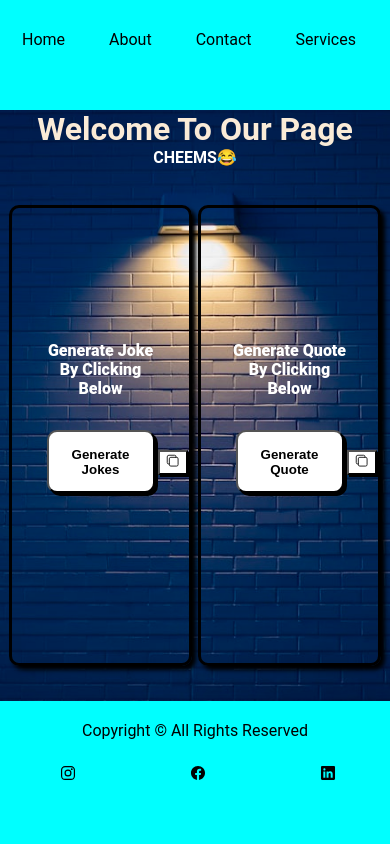
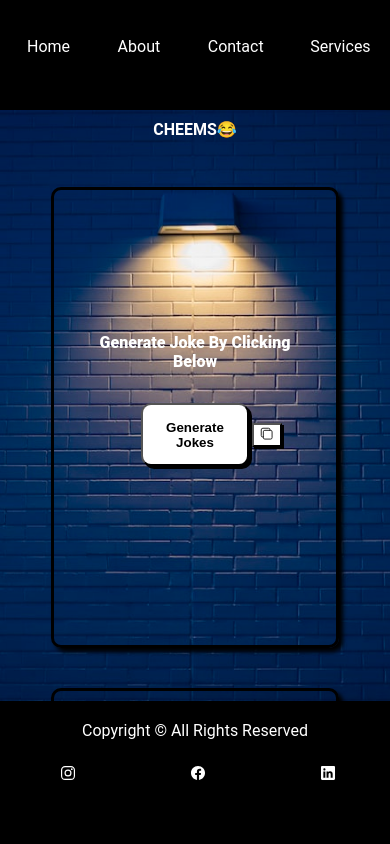
Before and after one commit to AdiCode69/jokeQuote, a plain HTML site: page index.html in a window 390 px wide. Drawn offline with nearby package versions, Linux system fonts and the light colour scheme; no server answers; a web font is replaced by a local one.

Commit message:
Add files via upload

```diff
--- a/style.css
+++ b/style.css
@@ -97,7 +97,6 @@ img {
     color: white;
     background-color: black;
     box-shadow: 3px 3px black;
-    transition: ease-in 0.5s;
     font-weight: bold;
 }
 
@@ -123,26 +122,6 @@ img {
     color: white;
 }
 
-/* .copy:hover {
-    cursor: pointer;
-    color: black;
-    background-color: white;
-} */
-
-
-/* .copy .tooltip {
-    visibility: hidden;
-    background-color: white;
-    color: black;
-    position: absolute;
-    display: inline-block;
-    position: absolute;
-    z-index: 1;
-}
-
-.copy:hover .tooltip {
-    visibility: visible;
-} */
 
 
 footer {
@@ -192,16 +171,16 @@ p {
     }
 
     .head {
-        background-color: aqua;
+        background-color: black;
     }
 
     .heading {
-        margin-top: 30px;
+        margin-top: 37px;
     }
 
     .heading a {
-        color: black;
-        margin: 22px;
+        color: white;
+        margin: 27px;
     }
 
     img {
@@ -274,15 +253,15 @@ p {
     } */
 
     footer {
-        background-color: aqua;
+        background-color: black;
     }
 
     p {
-        color: black;
+        color: white;
     }
 
     .footing a {
-        color: black;
+        color: white;
     }
 
     .footing a:hover {
@@ -292,11 +271,11 @@ p {
 
 /* responsive for column */
 
-@media only screen and (max-width: 350px) {
+@media only screen and (max-width: 750px) {
 
-    .heading {
+    /* .heading {
         display: none;
-    }
+    } */
 
     .container {
         display: flex;
@@ -309,6 +288,10 @@ p {
 
     div {
         padding: 10px;
+    }
+
+    .btn:hover{
+        cursor: pointer;
     }
 
     main {
@@ -324,7 +307,7 @@ p {
         text-align: center;
     }
 
-    .foot {
+    /* .foot {
         display: none;
-    }
+    } */
 }
```
